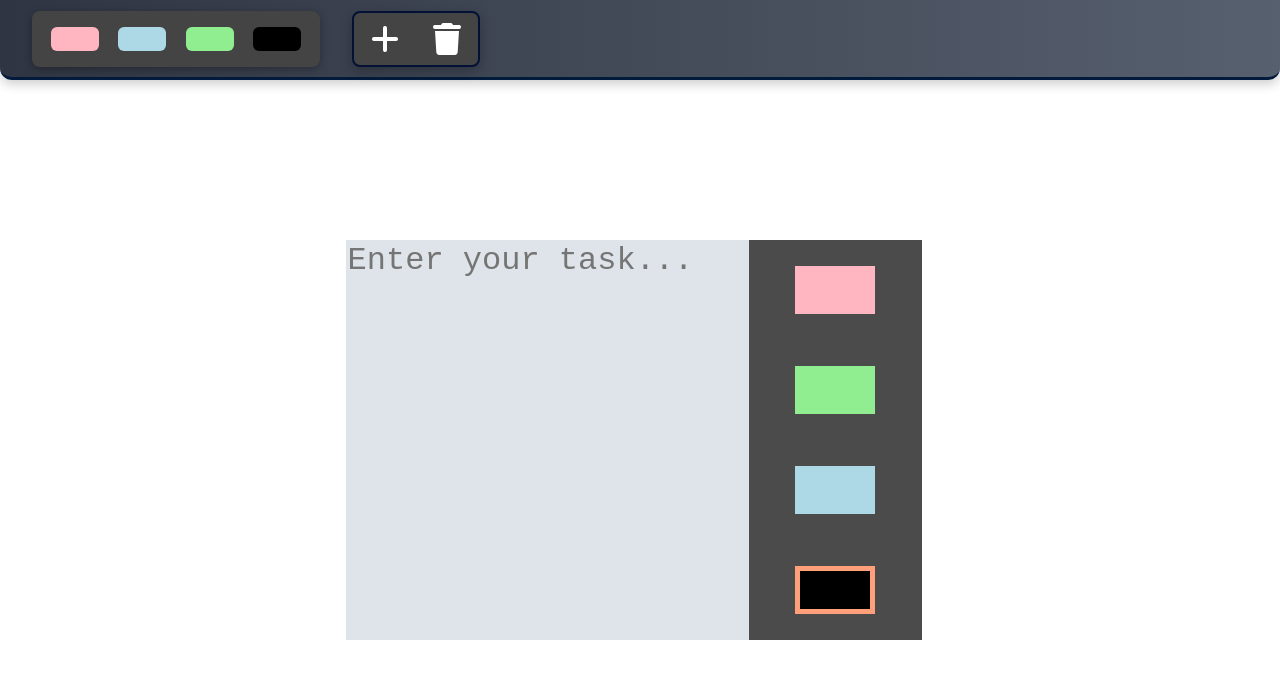
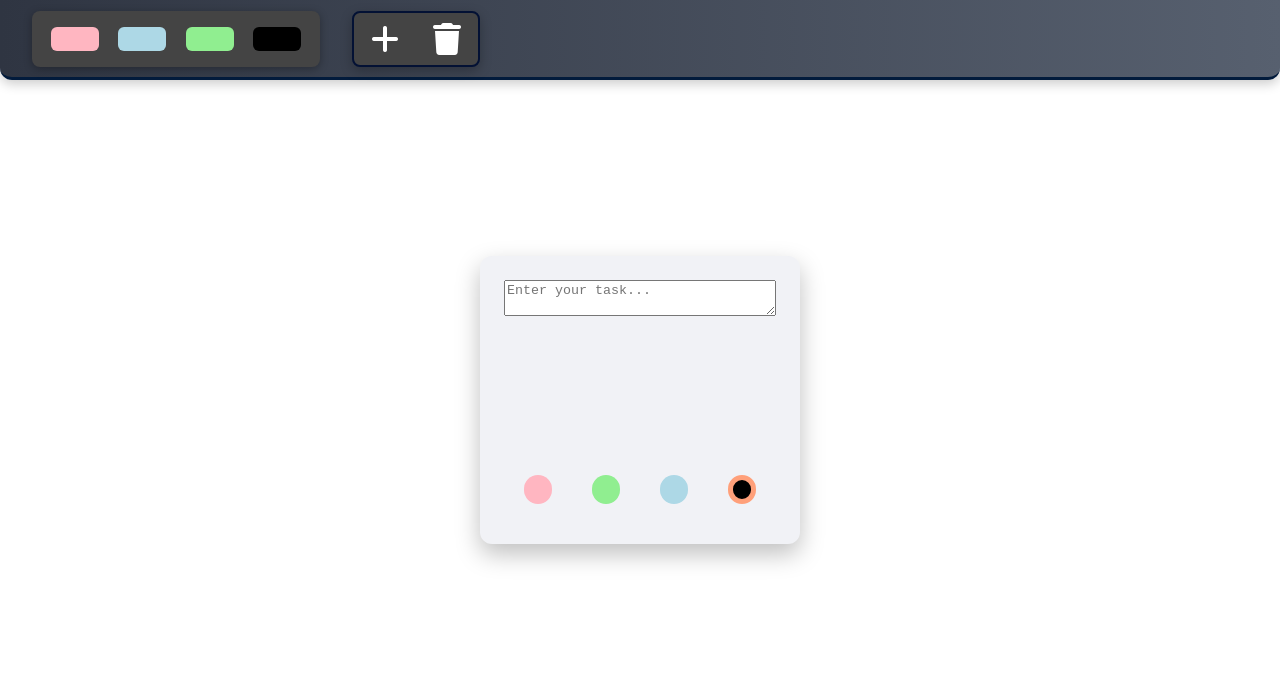
Before and after one commit to Ankittt81/Kanban-Board, a plain HTML site: page index.html in a window 1280 px wide. Both pictures are taken after a click on the element 385 px from the left and 38 px from the top of the page. Drawn offline with Linux system fonts and the light colour scheme.

Commit message:
modal css and bug fixes

```diff
--- a/script.js
+++ b/script.js
@@ -20,16 +20,15 @@ let unlockClass = "fa-lock-open";
 let addtaskflag = false;
 let removeTaskFlag = false;
 
-const ticketsFromLocalStorage=JSON.parse(localStorage.getItem('ticketArr'));
+const ticketsFromLocalStorage = JSON.parse(localStorage.getItem("ticketArr"));
 
-if(ticketsFromLocalStorage){
-    ticketArr=ticketsFromLocalStorage;
+if (ticketsFromLocalStorage) {
+  ticketArr = ticketsFromLocalStorage;
 
-    ticketArr.forEach(function(ticket){
-        createTicket(ticket.id,ticket.TicketTask,ticket.ticketColor);
-    })
+  ticketArr.forEach(function (ticket) {
+    createTicket(ticket.id, ticket.TicketTask, ticket.ticketColor);
+  });
 }
-
 
 //Modal pop-up
 addBtn.addEventListener("click", function () {
@@ -37,6 +36,13 @@ addBtn.addEventListener("click", function () {
 
   if (addtaskflag === true) {
     modalCont.style.display = "flex";
+    textArea.value = "";
+
+    //deactivate remove mode if active
+    if (removeTaskFlag) {
+      removeTaskFlag = false;
+      removeBtn.style.color = "white";
+    }
   } else {
     modalCont.style.display = "none";
   }
@@ -47,6 +53,12 @@ removeBtn.addEventListener("click", function () {
   if (removeTaskFlag) {
     alert("Delete Button is Activated");
     removeBtn.style.color = "red";
+
+    //If modal is open,close it and reset flag
+    if (addtaskflag) {
+      modalCont.style.display = "none";
+      addtaskflag = false;
+    }
   } else {
     alert("Delete Button Deactivated");
     removeBtn.style.color = "white";
@@ -55,7 +67,8 @@ removeBtn.addEventListener("click", function () {
 
 //Generating Ticket
 
-modalCont.addEventListener("keydown", function (e) {
+document.addEventListener("keydown", function (e) {
+  if (!addtaskflag) return;
   let key = e.key;
 
   if (key === "Shift") {
@@ -123,7 +136,7 @@ function handleLock(id, ticket) {
         return ticket.id === id;
       });
       ticketArr[idx].TicketTask = ticketTaskArea.textContent;
-      updateLocalstorage()
+      updateLocalstorage();
     }
   });
 }
@@ -188,6 +201,6 @@ toolBoxColors.forEach(function (colorBox, i) {
   });
 });
 
-function updateLocalstorage(){
-    localStorage.setItem("ticketArr", JSON.stringify(ticketArr));
+function updateLocalstorage() {
+  localStorage.setItem("ticketArr", JSON.stringify(ticketArr));
 }
--- a/style.css
+++ b/style.css
@@ -167,37 +167,74 @@ body{
 
 /* Modal Pop up */
 
-.modal-cont{
-    height: 50vh;
-    width: 45vw;
-    background-color: #dfe4ea;
-    position: absolute;
-    top: 30%;
-    left: 27%;
-    display: flex;
-}
-.textArea-cont{
-    height: 100%;
-    width: 70%;
-    resize: none;
-    outline: none;
-    border: none;
-    background-color: #dfe4ea;
-    font-size: 2rem;
-}
-.priority-color-cont{
-    background-color: #4b4b4b;
-    width: 30%;
-    height: 100%;
+.modal-cont {
+    height: 18rem;
+    width: 20rem;
+    background-color: #f1f2f6;
+    position: fixed;
+    top: 50%;
+    left: 50%;
+    transform: translate(-50%, -50%);
+    border-radius: 12px;
+    box-shadow: 0 10px 25px rgba(0, 0, 0, 0.25);
+    padding: 1.5rem;
+    z-index: 1000;
     display: flex;
     flex-direction: column;
+    justify-content: space-between;
+    animation: fadeIn 0.3s ease;
+  }
+
+
+  .modal-textarea {
+    resize: none;
+    width: 100%;
+    height: 6rem;
+    padding: 0.8rem;
+    font-size: 1rem;
+    border-radius: 8px;
+    border: 1px solid #ccc;
+    outline: none;
+    transition: border-color 0.3s;
+  }
+
+  .modal-textarea:focus {
+    border-color: #1e90ff;
+    box-shadow: 0 0 5px rgba(30, 144, 255, 0.5);
+  }
+
+  .priority-color-cont {
+    display: flex;
+    justify-content: space-around;
     align-items: center;
-    justify-content: space-around;
-}
-.priority-color{
-    height:3rem ;
-    width: 5rem;
-}
+    margin: 1rem 0;
+  }
+
+  .priority-color {
+    height: 1.8rem;
+    width: 1.8rem;
+    border-radius: 50%;
+    cursor: pointer;
+    border: 2px solid transparent;
+    transition: transform 0.3s ease, border 0.3s ease;
+  }
+
+  .priority-color:hover {
+    transform: scale(1.2);
+    border: 2px solid #2f3542;
+  }
+
+
 .active{
     border: 5px solid lightsalmon;
 }
+@keyframes fadeIn {
+    from {
+      opacity: 0;
+      transform: translate(-50%, -40%);
+    }
+    to {
+      opacity: 1;
+      transform: translate(-50%, -50%);
+    }
+  }
```
